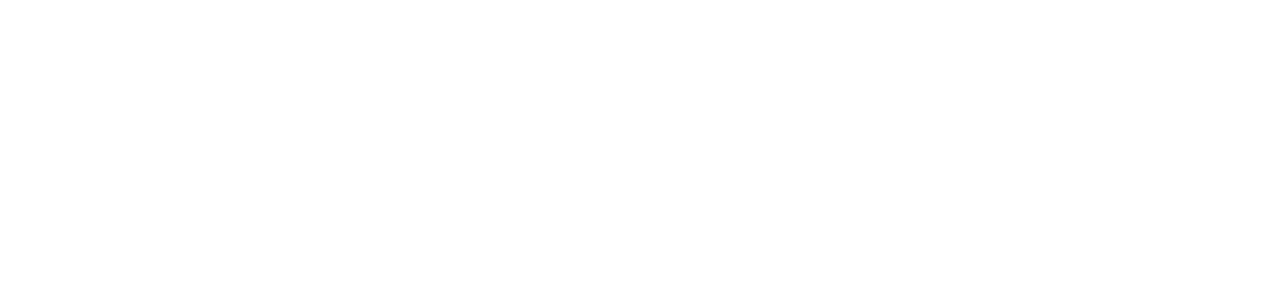
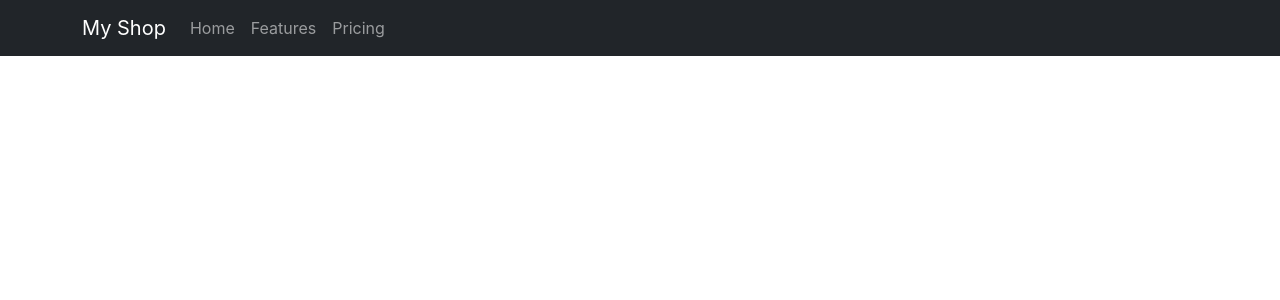
Before and after one commit to nova-fe/Study__Codingapple_React, a React (Create React App) app in the folder 02-shop/: page / in a window 1280 px wide. Shown: the top 300 px of the page. Built offline with nearby package versions, Linux system fonts and the light colour scheme.

Commit message:
Bootstrap 설치 및 사용하기

```diff
--- a/02-shop/package.json
+++ b/02-shop/package.json
@@ -3,8 +3,10 @@
   "version": "0.1.0",
   "private": true,
   "dependencies": {
+    "bootstrap": "^5.3.3",
     "cra-template": "1.2.0",
     "react": "^19.0.0",
+    "react-bootstrap": "^2.10.7",
     "react-dom": "^19.0.0",
     "react-scripts": "5.0.1"
   },
--- a/02-shop/public/index.html
+++ b/02-shop/public/index.html
@@ -8,6 +8,14 @@
     <meta
       name="description"
       content="Web site created using create-react-app"
+    />
+
+    <!-- Bootstrap -->
+    <link
+      rel="stylesheet"
+      href="https://cdn.jsdelivr.net/npm/bootstrap@5.3.3/dist/css/bootstrap.min.css"
+      integrity="sha384-QWTKZyjpPEjISv5WaRU9OFeRpok6YctnYmDr5pNlyT2bRjXh0JMhjY6hW+ALEwIH"
+      crossorigin="anonymous"
     />
     <link rel="apple-touch-icon" href="%PUBLIC_URL%/logo192.png" />
     <!--
--- a/02-shop/src/App.js
+++ b/02-shop/src/App.js
@@ -1,8 +1,20 @@
+import { Navbar, Container, Nav } from 'react-bootstrap';
+
 import './App.css';
 
 function App() {
   return (
     <div className="App">
+      <Navbar bg="dark" data-bs-theme="dark">
+        <Container>
+          <Navbar.Brand href="#home">My Shop</Navbar.Brand>
+          <Nav className="me-auto">
+            <Nav.Link href="#home">Home</Nav.Link>
+            <Nav.Link href="#features">Features</Nav.Link>
+            <Nav.Link href="#pricing">Pricing</Nav.Link>
+          </Nav>
+        </Container>
+      </Navbar>
     </div>
   );
 }
```
Also changed, not shown: 1 other file (tests, documents, lock files or other folders).
